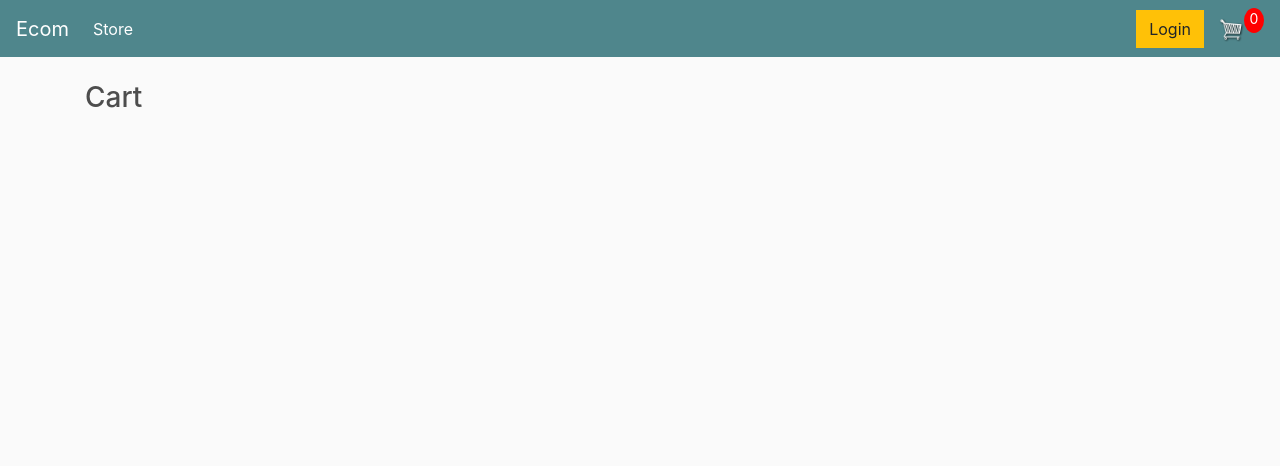
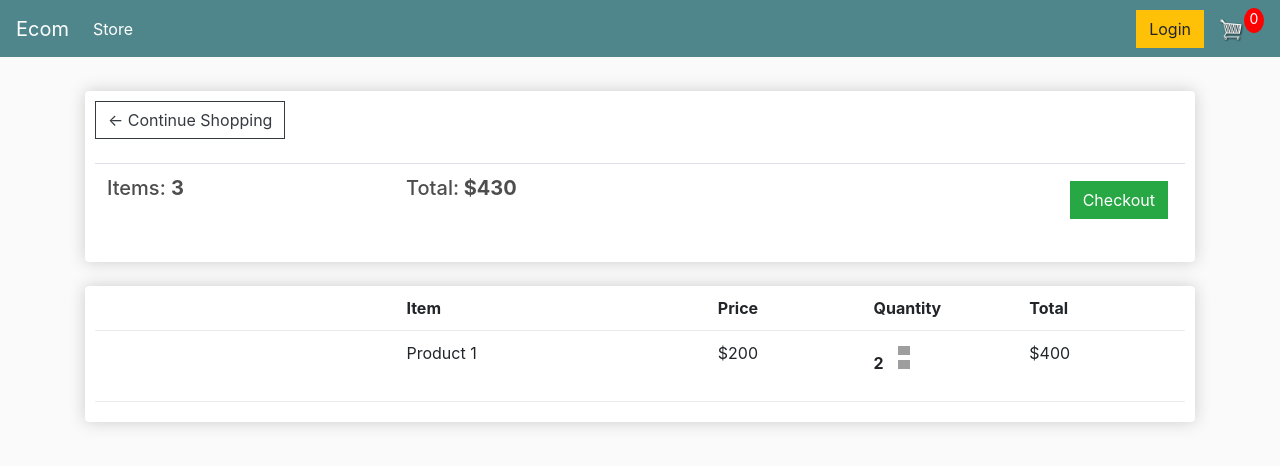
Before and after one commit to sgayathrii/Ecommerce_electronic_website, a Django app: page /cart/ in a window 1280 px wide. Shown: the top 466 px of the page. Run offline with Django 3.2, Linux system fonts and the light colour scheme; lists and menus that the app fills with data are empty; some libraries are stand-ins or nearby versions; grey boxes are pictures that could not be loaded.

Commit message:
'Merge' Cart.html from 'tongmei'

```diff
--- a/ElectronicWebsite/store/templates/store/Cart.html
+++ b/ElectronicWebsite/store/templates/store/Cart.html
@@ -1,9 +1,55 @@
 {% extends 'store/main.html' %}
 {% load static %}
-
-
 {% block content %}
 
-     <h3>Cart</h3>
+<div class="row">
+     <div class="col-lg-12">
+          <div class="box-element">
+               <a class="btn btn-outline-dark" href="{% url 'store' %}">&#x2190; Continue Shopping</a>
+
+               <br>
+			<br>
+			<table class="table">
+				<tr>
+					<th><h5>Items: <strong>3</strong></h5></th>
+					<th><h5>Total:<strong> $430</strong></h5></th>
+					<th>
+						<a  style="float:right; margin:5px;" class="btn btn-success" href="{% url 'store:checkout' %}">Checkout</a>
+					</th>
+				</tr>
+			</table>
+
+          </div>
+
+          <br>
+
+          <div class="box-element">
+          	<div class="cart-row">
+                    <div style="flex:2"></div>
+                    <div style="flex:2"><strong>Item</strong></div>
+                    <div style="flex:1"><strong>Price</strong></div>
+                    <div style="flex:1"><strong>Quantity</strong></div>
+                    <div style="flex:1"><strong>Total</strong></div>
+               </div>
+
+               <div class="cart-row">
+                    <div style="flex:2"><img class="row-image" src="{{item.product.imageURL}}"></div>
+                    <div style="flex:2"><p>Product 1</p></div>
+                    <div style="flex:1"><p>$200</p></div>
+                    <div style="flex:1">
+                         <p class="quantity">2</p>
+                         <div class="quantity">
+                              <img data-product="{{item.product.id}}" data-action="add" class="chg-quantity update-cart" src="{% static  'images/arrow-up.png' %}">
+
+                              <img data-product="{{item.product.id}}" data-action="remove" class="chg-quantity update-cart" src="{% static  'images/arrow-down.png' %}">
+                         </div>
+                    </div>
+                    <div style="flex:1"><p>$400</p></div>
+               </div>
+
+          </div>
+
+     </div>
+</div>
 
 {% endblock content %}
```
